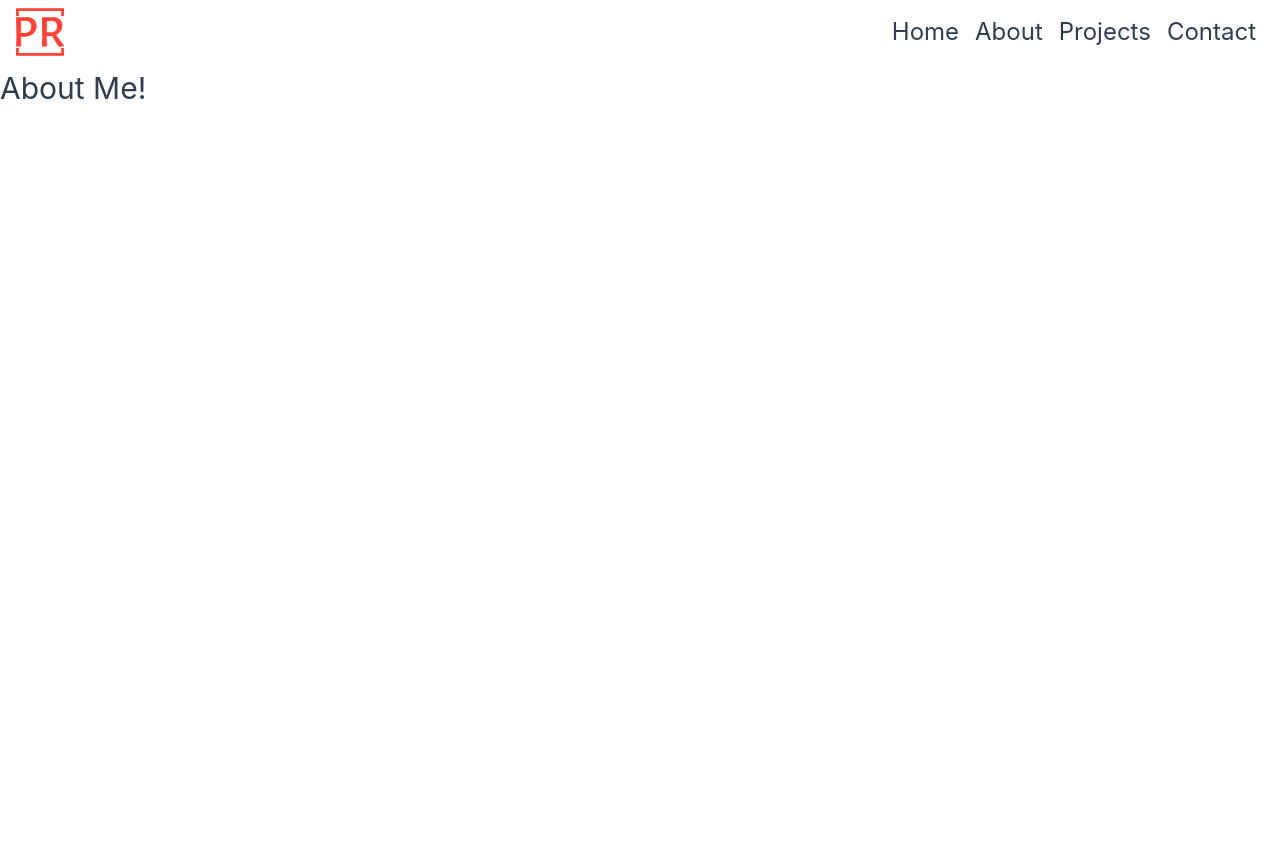
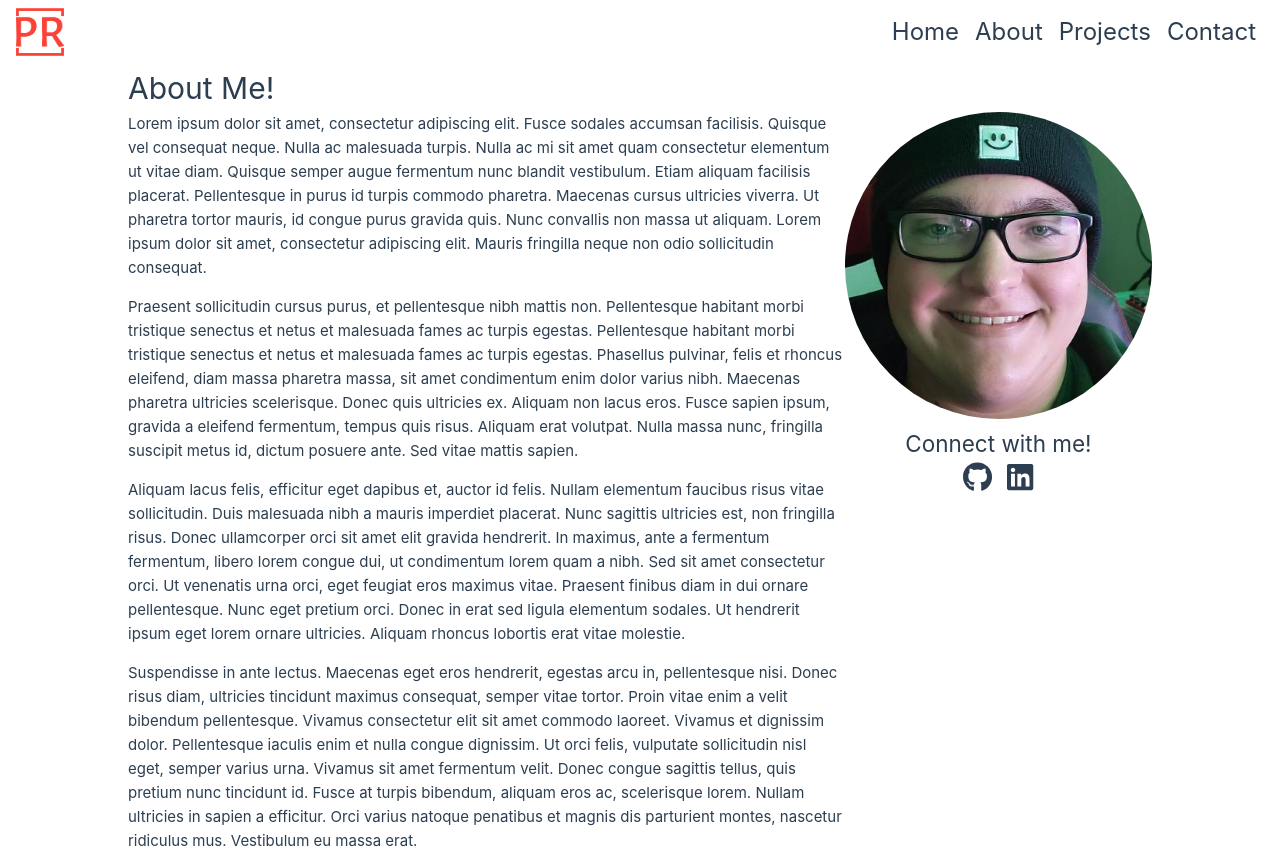
Before and after one commit to proesslet/Portfolio, a Vue app in the folder prestonroesslet/: page /about in a window 1280 px wide. Before the commit the page ends 800 px from the top, so only its background shows below. Built offline with nearby package versions, Linux system fonts and the light colour scheme.

Commit message:
Some mobile design

```diff
--- a/package.json
+++ b/package.json
@@ -1,5 +1,10 @@
 {
   "dependencies": {
+    "@fortawesome/fontawesome-svg-core": "^6.4.0",
+    "@fortawesome/free-brands-svg-icons": "^6.4.0",
+    "@fortawesome/free-regular-svg-icons": "^6.4.0",
+    "@fortawesome/free-solid-svg-icons": "^6.4.0",
+    "@fortawesome/vue-fontawesome": "^3.0.0-5",
     "vue-router": "^4.0.13"
   }
 }
--- a/prestonroesslet/package.json
+++ b/prestonroesslet/package.json
@@ -5,7 +5,8 @@
   "scripts": {
     "dev": "vite",
     "build": "vite build",
-    "preview": "vite preview"
+    "preview": "vite preview",
+    "host": "vite --host"
   },
   "dependencies": {
     "vue": "^3.2.47"
--- a/prestonroesslet/src/components/Header.vue
+++ b/prestonroesslet/src/components/Header.vue
@@ -1,13 +1,41 @@
 <template>
   <header>
     <img src="../assets/logo.png" alt="logo" />
-    <nav>
+    <!--Make mobile nav-->
+    <div class="nav-icon">
+      <font-awesome-icon icon="bars" size="2x" @click="toggleNav()" />
+    </div>
+    <nav id="mobile-nav" class="nav-inactive">
       <ul>
-        <li><router-link class="nav-link" to="/">Home</router-link></li>
-        <li><router-link class="nav-link" to="/about">About</router-link></li>
-        <li><a href="#">Projects</a></li>
         <li>
-          <router-link class="nav-link" to="/contact">Contact</router-link>
+          <router-link to="/">Home</router-link>
+        </li>
+        <li>
+          <router-link to="/about">About</router-link>
+        </li>
+        <li>
+          <router-link to="/projects">Projects</router-link>
+        </li>
+        <li>
+          <router-link to="/contact">Contact</router-link>
+        </li>
+      </ul>
+    </nav>
+
+    <!--Make desktop nav-->
+    <nav id="desktop-nav">
+      <ul>
+        <li>
+          <router-link to="/">Home</router-link>
+        </li>
+        <li>
+          <router-link to="/about">About</router-link>
+        </li>
+        <li>
+          <router-link to="/projects">Projects</router-link>
+        </li>
+        <li>
+          <router-link to="/contact">Contact</router-link>
         </li>
       </ul>
     </nav>
@@ -20,8 +48,15 @@ export default {
   data() {
     return {};
   },
-  methods: {},
+  methods: {
+    toggleNav() {
+      const nav = document.querySelector("#mobile-nav");
+      nav.classList.toggle("nav-active");
+      nav.classList.toggle("nav-inactive");
+    },
+  },
   mounted() {},
+  components: {},
 };
 </script>
 
@@ -55,4 +90,53 @@ a {
   text-decoration: none;
   color: var(--color-text);
 }
+
+/* Mobile Nav */
+.nav-icon {
+  display: none;
+  cursor: pointer;
+  color: var(--color-text);
+  margin: 0 0.5rem;
+  padding: 0.5rem;
+}
+#desktop-nav {
+  display: flex;
+}
+.nav-inactive {
+  display: none;
+}
+.nav-active {
+  display: flex;
+  flex-direction: column;
+  align-items: center;
+}
+
+@media only screen and (max-width: 500px) {
+  header {
+    flex-direction: column;
+    align-items: center;
+  }
+  nav {
+    margin: 0;
+  }
+  nav ul {
+    flex-direction: column;
+    align-items: center;
+  }
+  nav li {
+    margin: 0.5rem;
+  }
+
+  img {
+    margin: 0.5rem 0;
+  }
+
+  .nav-icon {
+    display: block;
+  }
+
+  #desktop-nav {
+    display: none;
+  }
+}
 </style>
--- a/prestonroesslet/src/main.js
+++ b/prestonroesslet/src/main.js
@@ -3,4 +3,14 @@ import App from "./App.vue";
 import router from "./router/main.js";
 import "./assets/main.css";
 
-createApp(App).use(router).mount("#app");
+import { library } from "@fortawesome/fontawesome-svg-core";
+import { faGear, faBars } from "@fortawesome/free-solid-svg-icons";
+import { faGithub, faLinkedin } from "@fortawesome/free-brands-svg-icons";
+import { FontAwesomeIcon } from "@fortawesome/vue-fontawesome";
+
+library.add(faBars, faGear, faGithub, faLinkedin);
+
+createApp(App)
+  .component("font-awesome-icon", FontAwesomeIcon)
+  .use(router)
+  .mount("#app");
--- a/prestonroesslet/src/pages/AboutPage.vue
+++ b/prestonroesslet/src/pages/AboutPage.vue
@@ -1,6 +1,88 @@
 <template>
   <div id="about">
     <h1>About Me!</h1>
+    <div id="main">
+      <section id="content">
+        <p>
+          Lorem ipsum dolor sit amet, consectetur adipiscing elit. Fusce sodales
+          accumsan facilisis. Quisque vel consequat neque. Nulla ac malesuada
+          turpis. Nulla ac mi sit amet quam consectetur elementum ut vitae diam.
+          Quisque semper augue fermentum nunc blandit vestibulum. Etiam aliquam
+          facilisis placerat. Pellentesque in purus id turpis commodo pharetra.
+          Maecenas cursus ultricies viverra. Ut pharetra tortor mauris, id
+          congue purus gravida quis. Nunc convallis non massa ut aliquam. Lorem
+          ipsum dolor sit amet, consectetur adipiscing elit. Mauris fringilla
+          neque non odio sollicitudin consequat.
+        </p>
+
+        <p>
+          Praesent sollicitudin cursus purus, et pellentesque nibh mattis non.
+          Pellentesque habitant morbi tristique senectus et netus et malesuada
+          fames ac turpis egestas. Pellentesque habitant morbi tristique
+          senectus et netus et malesuada fames ac turpis egestas. Phasellus
+          pulvinar, felis et rhoncus eleifend, diam massa pharetra massa, sit
+          amet condimentum enim dolor varius nibh. Maecenas pharetra ultricies
+          scelerisque. Donec quis ultricies ex. Aliquam non lacus eros. Fusce
+          sapien ipsum, gravida a eleifend fermentum, tempus quis risus. Aliquam
+          erat volutpat. Nulla massa nunc, fringilla suscipit metus id, dictum
+          posuere ante. Sed vitae mattis sapien.
+        </p>
+
+        <p>
+          Aliquam lacus felis, efficitur eget dapibus et, auctor id felis.
+          Nullam elementum faucibus risus vitae sollicitudin. Duis malesuada
+          nibh a mauris imperdiet placerat. Nunc sagittis ultricies est, non
+          fringilla risus. Donec ullamcorper orci sit amet elit gravida
+          hendrerit. In maximus, ante a fermentum fermentum, libero lorem congue
+          dui, ut condimentum lorem quam a nibh. Sed sit amet consectetur orci.
+          Ut venenatis urna orci, eget feugiat eros maximus vitae. Praesent
+          finibus diam in dui ornare pellentesque. Nunc eget pretium orci. Donec
+          in erat sed ligula elementum sodales. Ut hendrerit ipsum eget lorem
+          ornare ultricies. Aliquam rhoncus lobortis erat vitae molestie.
+        </p>
+
+        <p>
+          Suspendisse in ante lectus. Maecenas eget eros hendrerit, egestas arcu
+          in, pellentesque nisi. Donec risus diam, ultricies tincidunt maximus
+          consequat, semper vitae tortor. Proin vitae enim a velit bibendum
+          pellentesque. Vivamus consectetur elit sit amet commodo laoreet.
+          Vivamus et dignissim dolor. Pellentesque iaculis enim et nulla congue
+          dignissim. Ut orci felis, vulputate sollicitudin nisl eget, semper
+          varius urna. Vivamus sit amet fermentum velit. Donec congue sagittis
+          tellus, quis pretium nunc tincidunt id. Fusce at turpis bibendum,
+          aliquam eros ac, scelerisque lorem. Nullam ultricies in sapien a
+          efficitur. Orci varius natoque penatibus et magnis dis parturient
+          montes, nascetur ridiculus mus. Vestibulum eu massa erat.
+        </p>
+      </section>
+
+      <section id="sidebar">
+        <img
+          id="profile-pic"
+          src="../assets/preston.jpeg"
+          alt="Preston Roesslet"
+        />
+
+        <div>
+          <h2>Connect with me!</h2>
+          <ul>
+            <li>
+              <a href="https://github.com/proesslet" target="_blank">
+                <font-awesome-icon :icon="['fab', 'github']" size="2xl" />
+              </a>
+            </li>
+            <li>
+              <a
+                href="https://www.linkedin.com/in/preston-roesslet/"
+                target="_blank"
+              >
+                <font-awesome-icon :icon="['fab', 'linkedin']" size="2xl" />
+              </a>
+            </li>
+          </ul>
+        </div>
+      </section>
+    </div>
   </div>
 </template>
 
@@ -14,3 +96,61 @@ export default {
   mounted() {},
 };
 </script>
+
+<style scoped>
+#main {
+  display: flex;
+  flex-direction: row;
+  justify-content: space-between;
+}
+
+#content {
+  width: 70%;
+}
+
+#sidebar {
+  width: 30%;
+  text-align: center;
+}
+
+#about {
+  margin: 0 10%;
+}
+
+#about p {
+  margin: 0 0 1em 0;
+}
+
+#profile-pic {
+  width: 100%;
+  border-radius: 50%;
+}
+
+#sidebar ul {
+  list-style-type: none;
+  padding: 0;
+}
+
+#sidebar li {
+  display: inline-block;
+  margin: 0 0.5em;
+}
+
+#sidebar li a {
+  color: var(--color-primary);
+}
+
+@media screen and (max-width: 500px) {
+  #main {
+    flex-direction: column;
+  }
+
+  #content {
+    width: 100%;
+  }
+
+  #sidebar {
+    width: 100%;
+  }
+}
+</style>
--- a/prestonroesslet/src/pages/ContactPage.vue
+++ b/prestonroesslet/src/pages/ContactPage.vue
@@ -134,4 +134,38 @@ button {
   border: none;
   margin: 0.5rem 0;
 }
+
+@media (max-width: 500px) {
+  #content {
+    max-width: 100vw;
+  }
+
+  form {
+    width: 100%;
+  }
+
+  button {
+    width: 100%;
+  }
+
+  input {
+    width: 100%;
+  }
+
+  textarea {
+    width: 100%;
+  }
+
+  label {
+    width: 100%;
+  }
+
+  h1 {
+    font-size: 2rem;
+  }
+
+  #content p {
+    font-size: 0.75rem;
+  }
+}
 </style>
--- a/prestonroesslet/src/pages/HomePage.vue
+++ b/prestonroesslet/src/pages/HomePage.vue
@@ -76,4 +76,22 @@ h2 {
   padding: 0;
   line-height: 1;
 }
+
+@media screen and (max-width: 500px) {
+  #content {
+    max-width: 80vw;
+  }
+
+  h1 {
+    font-size: 3rem;
+  }
+
+  h2 {
+    font-size: 2rem;
+  }
+
+  p {
+    font-size: 0.8rem;
+  }
+}
 </style>
```
Also changed, not shown: prestonroesslet/src/assets/preston.jpeg (added), 1 other file (tests, documents, lock files or other folders).
